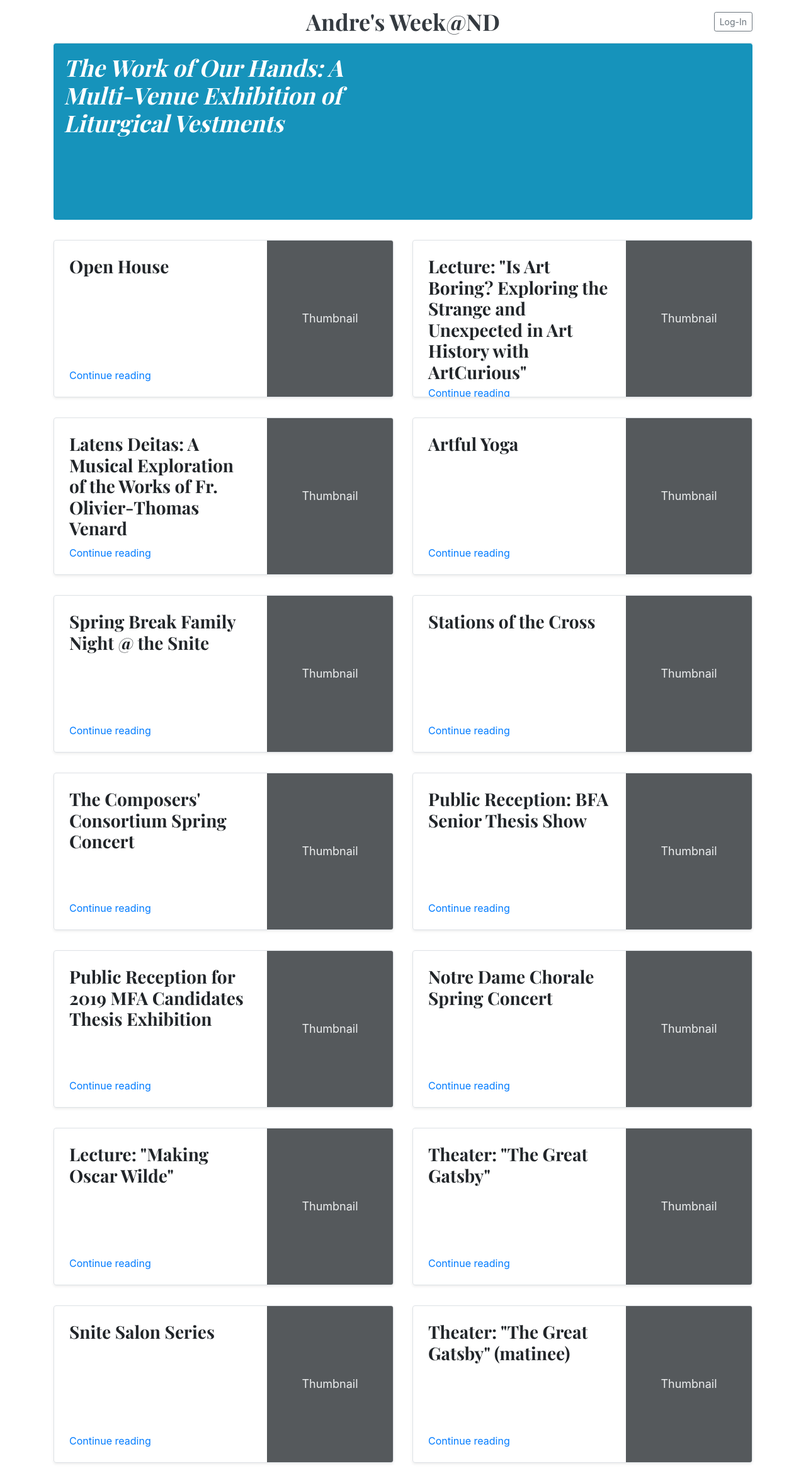
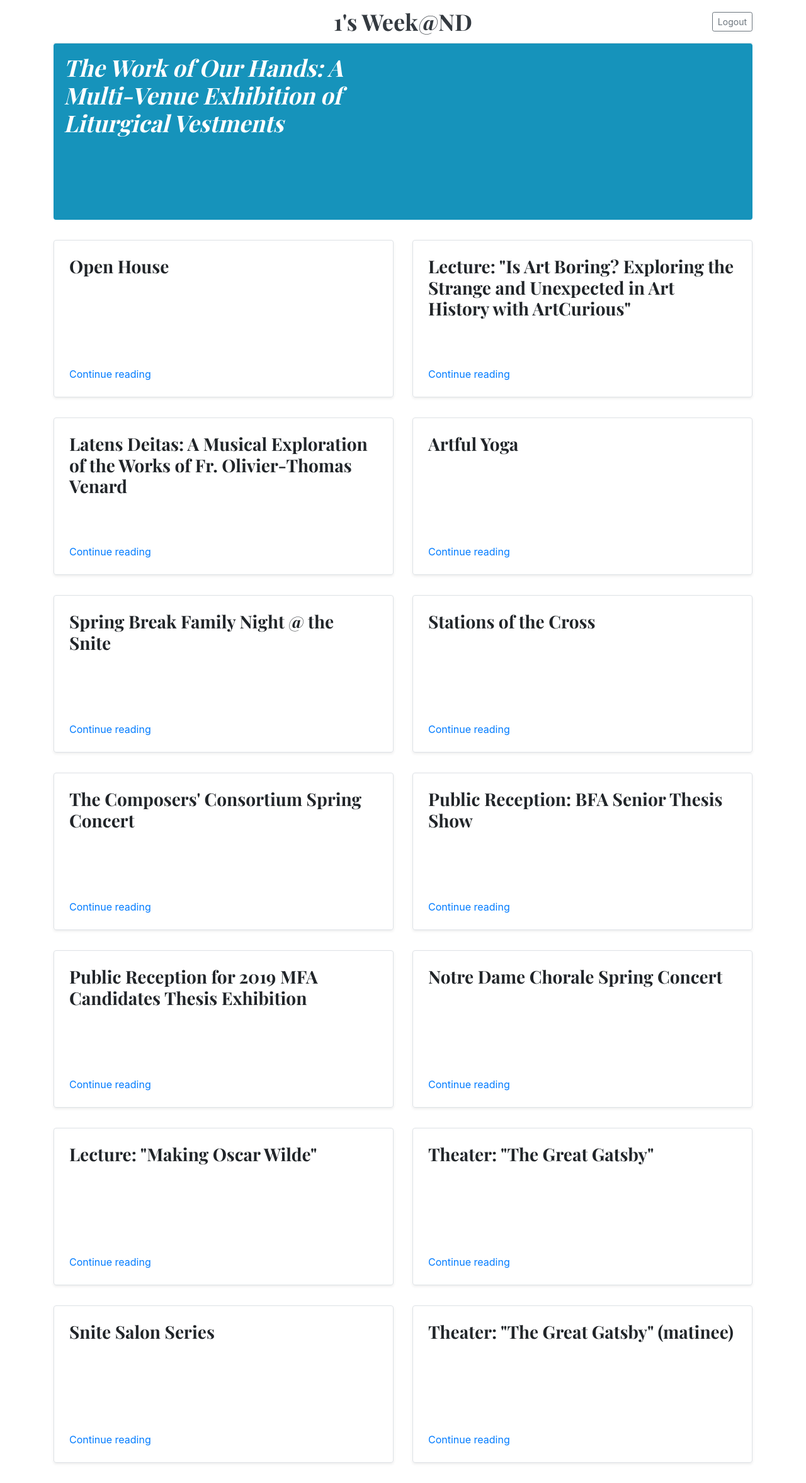
Before and after one commit to gabrielsimoes/your-week-nd, a Flask app: page / in a window 1280 px wide. Shown: the whole page at 63% size. Run offline with Flask 2, Linux system fonts and the light colour scheme; the visitor is signed in with stand-in values (Sample User, id 1); some libraries are stand-ins or nearby versions.

Commit message:
Implement minor improvements to landing page

```diff
--- a/server.py
+++ b/server.py
@@ -53,7 +53,7 @@ def main():
         for name, event in events.items():
             event_array.append(event)
 
-        return render_template('/landing.html', events=event_array)
+        return render_template('/landing.html', events=event_array, username=flask_login.current_user.id)
     else:
         return redirect(url_for('login'))
 
@@ -61,13 +61,6 @@ def main():
 def signup():
     if request.method == 'GET':
         return render_template('/sign_up.html', endpoint='signup', tags=[str(x) for x in range(4)])
-        return '''
-               <form action='/signup' method='POST'>
-                <input type='text' name='username' id='username' placeholder='username'/>
-                <input type='password' name='password' id='password' placeholder='password'/>
-                <input type='submit' name='submit'/>
-               </form>
-               '''
 
     username = request.form['username']
     password = request.form['password']
@@ -98,7 +91,7 @@ def login():
 
     return 'Bad login'
 
-@app.route('/logout')
+@app.route('/logout', methods=['POST'])
 @flask_login.login_required
 def logout():
     flask_login.logout_user()
--- a/templates/landing.html
+++ b/templates/landing.html
@@ -36,10 +36,12 @@
       <div class="col-4 pt-1">
       </div>
       <div class="col-4 text-center">
-        <a class="blog-header-logo text-dark" href="#">Andre's Week@ND</a>
+          <a class="blog-header-logo text-dark" href="/">{{ username }}'s Week@ND</a>
       </div>
       <div class="col-4 d-flex justify-content-end align-items-center">
-        <a class="btn btn-sm btn-outline-secondary" href="#">Log-In</a>
+          <form name="logoutForm" method="post" action="/logout">
+              <span><input type="submit" value="Logout" name="logout" class="btn btn-sm btn-outline-secondary"></span>
+          </form>
       </div>
     </div>
   </header>
@@ -73,11 +75,6 @@
             <p class="card-text mb-auto"></p>
             <a href="#" class="stretched-link">Continue reading</a>
           </div>
-          <div class="col-auto d-none d-lg-block">
-
-            <svg class="bd-placeholder-img" width="200" height="250" xmlns="http://www.w3.org/2000/svg" preserveAspectRatio="xMidYMid slice" focusable="false" role="img" aria-label="Placeholder: Thumbnail"><title>Placeholder</title><rect width="100%" height="100%" fill="#55595c"/><text x="50%" y="50%" fill="#eceeef" dy=".3em">Thumbnail</text></svg>
-
-          </div>
         </div>
       </div>
       {% if (i % 2 == 0) or (i > 15): %}
```
